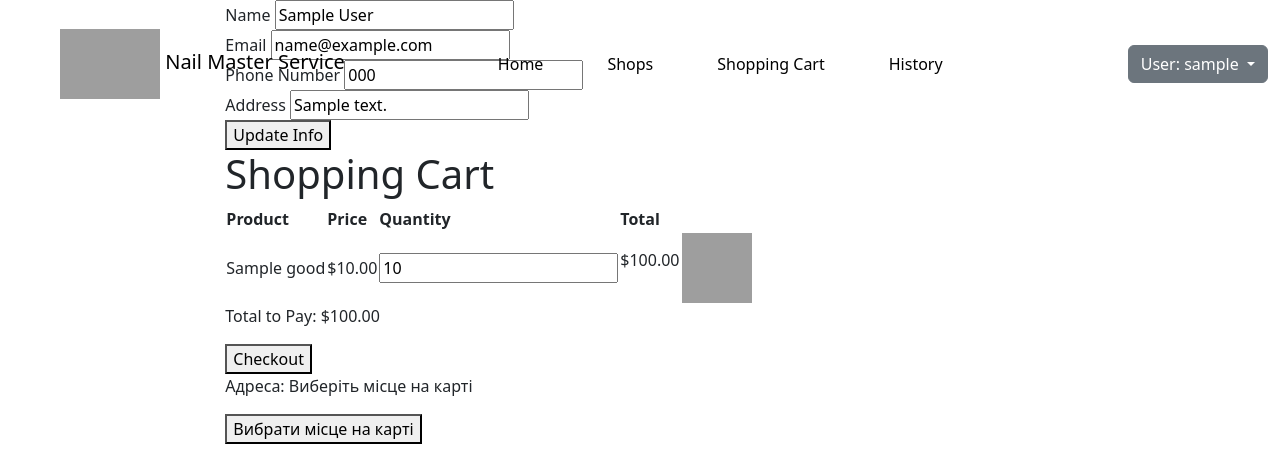
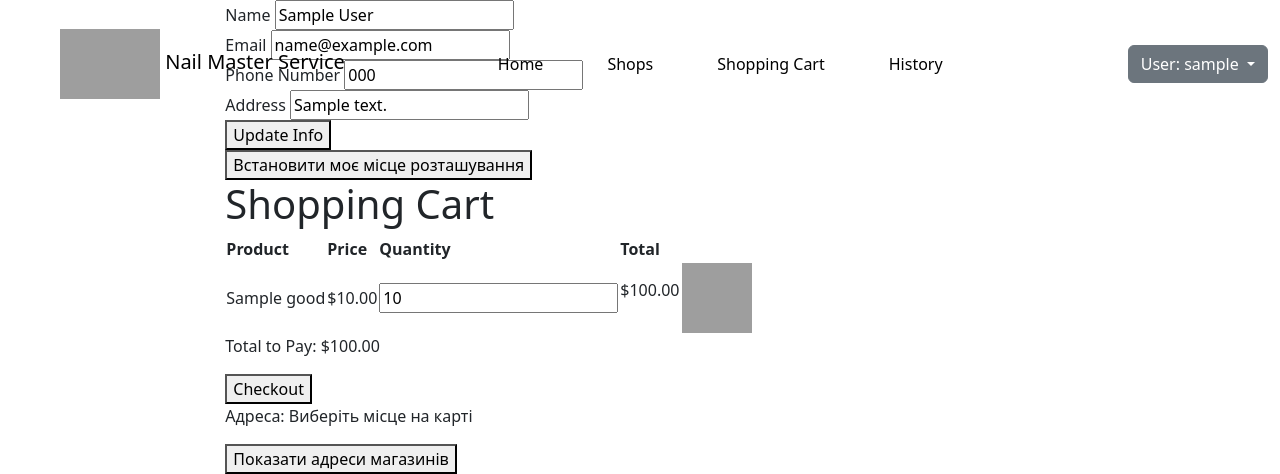
Before and after one commit to OleksandrYanchuk/django-delivery-app, a Django app: page /delivery/shopping-cart/ in a window 1280 px wide. Shown: the top 474 px of the page. Before the commit the page ends 444 px from the top, so only its background shows below. Run offline with Django 4.2, Linux system fonts and the light colour scheme; a user stored in the database is signed in; tables that the repository leaves empty hold one stand-in row (values such as "Sample post"); some libraries are stand-ins or nearby versions; grey boxes are pictures that could not be loaded.

Commit message:
fix google map

```diff
--- a/services/models.py
+++ b/services/models.py
@@ -5,6 +5,8 @@ from user.models import Customer
 
 class Shop(models.Model):
     name = models.CharField(max_length=255, unique=True)
+    lat = models.FloatField(null=True, blank=True)
+    lng = models.FloatField()
 
     def __str__(self):
         return self.name
--- a/services/views.py
+++ b/services/views.py
@@ -1,3 +1,5 @@
+import json
+
 from django.contrib import messages
 from django.contrib.auth.decorators import login_required
 from django.db import transaction
@@ -145,6 +147,11 @@ def shopping_cart(request):
     # Отримайте всі товари у кошику
     cart_items = CartItem.objects.filter(shopping_cart=shopping_cart)
     totals = get_totals(cart_items)
+    lat = 0
+    lng = 0
+    for cart_item in cart_items:
+        lat = cart_item.goods.shop_name.lat
+        lng = cart_item.goods.shop_name.lng
 
     context = {
         "cart_items": cart_items,
@@ -153,7 +160,14 @@ def shopping_cart(request):
         "email": shopping_cart.user.email,
         "phone_number": shopping_cart.user.phone_number,
         "address": shopping_cart.user.address,
+        "lat": lat,
+        "lng": lng,
     }
+    # Додайте вивід для перевірки координат
+    for cart_item in cart_items:
+        print(
+            f"Координати магазину для товару {cart_item.goods.shop_name.name}: lat {cart_item.goods.shop_name.lat}, lng {cart_item.goods.shop_name.lng}"
+        )
 
     return render(request, "shopping_cart/shopping_cart.html", context)
 
--- a/templates/base.html
+++ b/templates/base.html
@@ -10,7 +10,6 @@
     {% load static %}
     <link rel="shortcut icon" href="{% static 'img/logo.jpg' %}">
     <link rel="stylesheet" href="{% static 'css/styles.css' %}">
-    <script src="https://maps.googleapis.com/maps/api/js?key=AIzaSyDuQVzkZf_ol0JaqLrh-PTzZDKnJgEYAUo&callback=initMap" async defer></script>
     <script src="https://cdnjs.cloudflare.com/ajax/libs/jquery/3.1.1/jquery.min.js"></script>
 </head>
 <header class="header">
--- a/templates/shopping_cart/shopping_cart.html
+++ b/templates/shopping_cart/shopping_cart.html
@@ -2,6 +2,8 @@
 {% load custom_filters %}
 
 {% block content %}
+
+
 
 
 <form id="user-info-form">
@@ -28,6 +30,7 @@
 
   <button type="button" id="update-user-info">Update Info</button>
 </form>
+<button id="my-location-button">Встановити моє місце розташування</button>
 
 <h1>Shopping Cart</h1>
 <table>
@@ -75,12 +78,62 @@
 </div>
 
 <!-- Додайте кнопку "Вибрати місце на карті" -->
-<button id="open-map-button">Вибрати місце на карті</button>
+<button id="open-map-button">Показати адреси магазинів</button>
 
 <!-- Додайте блок для відображення карти -->
 <div id="map" style="display: none; height: 400px;"></div>
 
+{% endblock %}
+
+{% block scripts %}
+<script src="https://maps.googleapis.com/maps/api/js?key=AIzaSyDuQVzkZf_ol0JaqLrh-PTzZDKnJgEYAUo&callback=initMap" async defer></script>
+
+<script src="https://code.jquery.com/jquery-3.6.0.min.js"></script>
+
+
 <script>
+  function initMap() {
+  const myLatLng = { lat: 51.5074, lng: -0.1278 };
+  console.log('initMap function is called.'); // Виводимо повідомлення про виклик функції initMap
+
+  // Створіть карту та встановіть початкові параметри
+  const map = new google.maps.Map(document.getElementById("map"), {
+    zoom: 4,
+    center: myLatLng,
+  });
+  new google.maps.Marker({
+    position: myLatLng,
+    map,
+    title: "Hello World!",
+  });
+
+  // Додайте постійні маркери на карту
+
+  openMap(map)
+  addPermanentMarkers(map);
+
+  // Решта вашого коду
+}
+
+function addPermanentMarkers(map) {
+  console.log('Adding permanent markers to the map.'); // Log a message indicating that permanent markers are being added
+
+  // Create marker objects for each permanent marker and add them to the map
+  const marker1 = new google.maps.Marker({
+    position: { lat: 51.5074, lng: -0.1278 }, // Coordinates for marker 1 (London)
+    map: map, // Assign the map where you want to add the marker
+    title: 'Marker 1', // Title for the marker (optional)
+  });
+
+  const marker2 = new google.maps.Marker({
+    position: { lat: 52.5200, lng: 13.4050 }, // Coordinates for marker 2 (Berlin)
+    map: map, // Assign the map where you want to add the marker
+    title: 'Marker 2', // Title for the marker (optional)
+  });
+
+  // You can add more markers in a similar fashion if needed
+}
+
   function reverseGeocode(latlng, callback) {
     const geocoder = new google.maps.Geocoder();
     geocoder.geocode({ location: latlng }, function (results, status) {
@@ -91,25 +144,43 @@
       }
     });
   }
+
   let currentMarker; // Змінна для збереження поточного маркера на карті
+  let currentShopMarker;
+  var shopLat = {{ lat }};
+  var shopLng = {{ lng }};
+
 
   // Функція для відкриття та обробки карти
   function openMap() {
     // Створіть карту та встановіть початкові параметри
     const map = new google.maps.Map(document.getElementById('map'), {
-      center: { lat: 0, lng: 0 }, // Початкові координати
+      center: { lat: 49.23535, lng: 28.45136 }, // Початкові координати
       zoom: 8, // Зум карти
     });
+    currentShopMarker = new google.maps.Marker({
+        position: { lat: shopLat, lng: shopLng },
+        map: map,
+        title: 'Shop',
+        draggable: false,
+        visible: true,
+      });
+
+
+
+
+
+
 
     /// Додайте обробник події для вибору місця на карті
-map.addListener('click', function(event) {
+    map.addListener('click', function (event) {
       // Отримайте координати, де користувач клікнув на карті
       const latLng = event.latLng;
-
 // Очистіть попередній маркер (якщо він існує)
       if (currentMarker) {
         currentMarker.setMap(null);
       }
+
 
       // Створіть новий маркер на вибраних координатах
       currentMarker = new google.maps.Marker({
@@ -120,18 +191,18 @@ map.addListener('click', function(event) {
       });
 
       // Отримайте адресу на основі координат маркера та встановіть її у полі "address"
-    reverseGeocode(latLng, function(address) {
+      reverseGeocode(latLng, function (address) {
         // Встановіть отриману адресу у полі "address"
         document.getElementById('address').value = address;
         document.getElementById('address-text').textContent = address;
       });
 
       // Додайте обробник події для переміщення маркера та оновлення координат
-    currentMarker.addListener('dragend', function(event) {
+      currentMarker.addListener('dragend', function (event) {
         const newLatLng = event.latLng;
         console.log('Нові координати: ' + newLatLng.lat() + ', ' + newLatLng.lng());
         // Отримайте адресу на основі нових координат і встановіть її у полі "address"
-      reverseGeocode(newLatLng, function(newAddress) {
+        reverseGeocode(newLatLng, function (newAddress) {
           document.getElementById('address').value = newAddress;
           document.getElementById('address-text').textContent = newAddress;
         });
@@ -154,14 +225,48 @@ map.addListener('click', function(event) {
   }
 
   // Обробник події для кнопки "Вибрати місце на карті"
-  document.getElementById('open-map-button').addEventListener('click', function() {
+  document.getElementById('open-map-button').addEventListener('click', function () {
     openMap();
   });
+
+  // Отримайте посилання на кнопку за її id
+  const myLocationButton = document.getElementById('my-location-button');
+
+  // Додайте обробник події для кнопки
+  myLocationButton.addEventListener('click', function () {
+    // Отримайте місце розташування користувача (геолокацію)
+    if (navigator.geolocation) {
+      navigator.geolocation.getCurrentPosition(function (position) {
+        const userLatLng = {
+          lat: position.coords.latitude,
+          lng: position.coords.longitude,
+        };
+
+        // Очистіть попередній маркер (якщо він існує)
+        if (currentMarker) {
+          currentMarker.setMap(null);
+        }
+
+        // Створіть новий маркер на місці розташування користувача
+        currentMarker = new google.maps.Marker({
+          position: userLatLng,
+          map: map,
+          title: 'Ваше місце',
+          draggable: true,
+        });
+
+        // Отримайте адресу на основі координат маркера та встановіть її у полі "address"
+        reverseGeocode(userLatLng, function (address) {
+          // Встановіть отриману адресу у полі "address"
+          document.getElementById('address').value = address;
+          document.getElementById('address-text').textContent = address;
+        });
+      });
+    } else {
+      alert('Ваш браузер не підтримує геолокацію.');
+    }
+  });
 </script>
-
-<script src="https://code.jquery.com/jquery-3.6.0.min.js"></script>
-
-
 
 <script>
   $(document).ready(function () {
@@ -231,8 +336,8 @@ map.addListener('click', function(event) {
       });
     });
   });
+</script>
 
-  </script>
 <script>
   $(document).ready(function () {
     // Функція для оновлення інформації користувача
@@ -262,6 +367,4 @@ map.addListener('click', function(event) {
     $("#update-user-info").on("click", updateUserInfo);
   });
 </script>
-
-
 {% endblock %}
```
Also changed, not shown: services/migrations/0002_alter_orderitem_order.py (added), user/migrations/0002_customer_address.py (added). Lines whose indentation alone changed are shown as unchanged.
